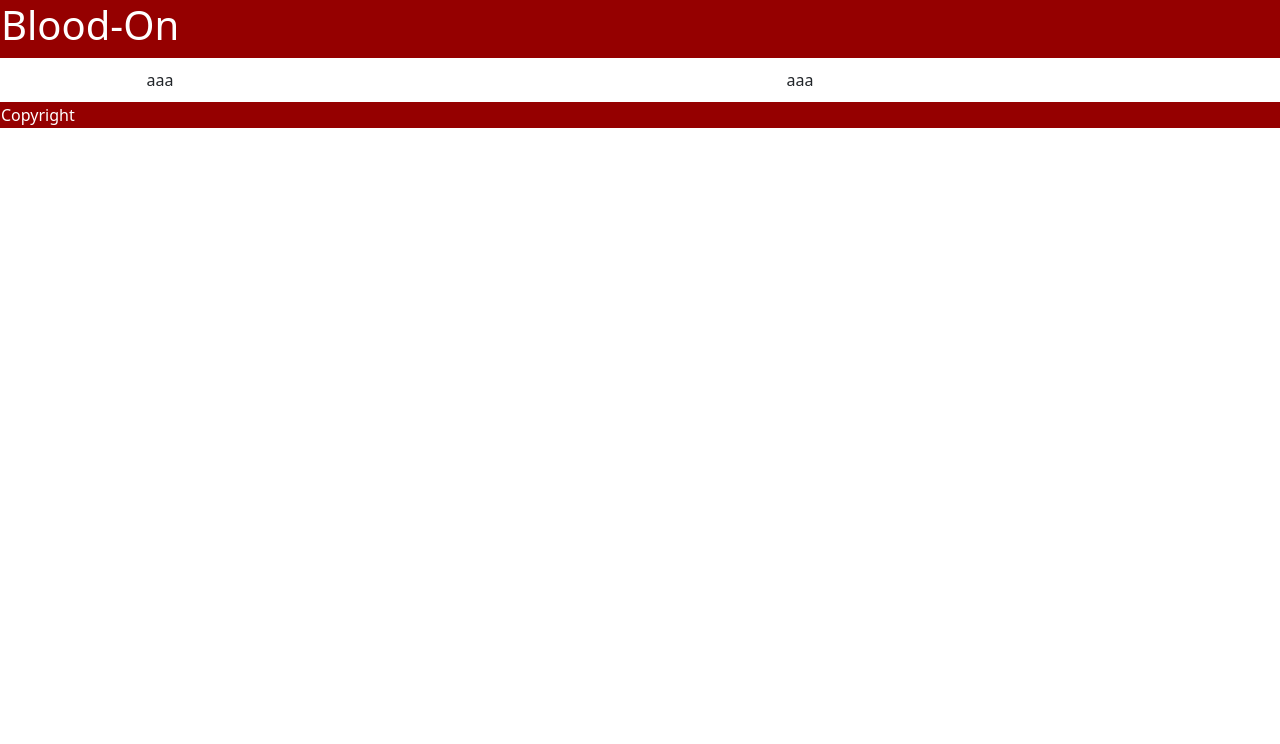
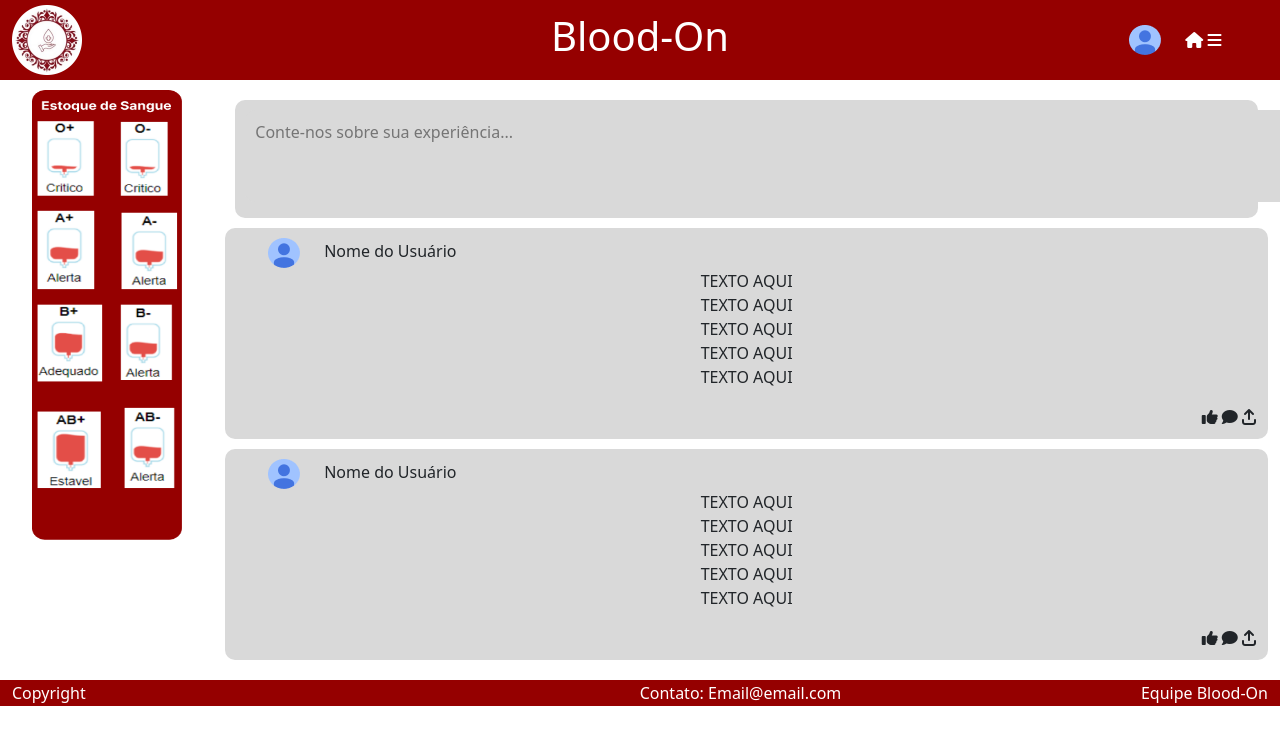
Before and after one commit to TfueBr34/pco-si-2024-1-tiaw-blood-on, a plain HTML site: page codigo/Mural.html in a window 1280 px wide. Drawn offline with nearby package versions, Linux system fonts and the light colour scheme.

Commit message:
Restante dos arquivos placeholders

```diff
--- a/codigo/Assets/styles.css
+++ b/codigo/Assets/styles.css
@@ -1,3 +1,4 @@
+/*Declarações Gerais*/
 body{
     margin: 0px;
     padding: 0px;
@@ -5,16 +6,31 @@ body{
     font-weight:bold;
 }
 
+/*CSS Header*/
 header{
     background-color: rgb(149, 0, 0);
     color: white;
-    padding: 1px;
+    padding: 5px;
 }
 
+/*CSS Main*/
 main{
     margin: 10px;
 }
 
+.topico, .post_field, textarea{
+    border: none;
+    border-radius: 10px;
+    background-color: rgb(217, 217, 217);
+    margin: 10px;
+    padding: 10px;
+}
+
+#post_topic{
+    resize: none;
+}
+
+/*CSS Footer*/
 footer{
     background-color: rgb(149, 0, 0);
     color: white;
--- a/codigo/Mural.html
+++ b/codigo/Mural.html
@@ -5,26 +5,124 @@
     <meta name="viewport" content="width=device-width, initial-scale=1.0">
     <link rel="stylesheet" href="Assets/styles.css">
     <link href="https://cdn.jsdelivr.net/npm/bootstrap@5.3.3/dist/css/bootstrap.min.css" rel="stylesheet" integrity="sha384-QWTKZyjpPEjISv5WaRU9OFeRpok6YctnYmDr5pNlyT2bRjXh0JMhjY6hW+ALEwIH" crossorigin="anonymous">
+    <script src="https://kit.fontawesome.com/7c6578f770.js" crossorigin="anonymous"></script>
     <title>Blood-On</title>
 </head>
 <body>
     <script src="https://cdn.jsdelivr.net/npm/bootstrap@5.3.3/dist/js/bootstrap.bundle.min.js" integrity="sha384-YvpcrYf0tY3lHB60NNkmXc5s9fDVZLESaAA55NDzOxhy9GkcIdslK1eN7N6jIeHz" crossorigin="anonymous"></script>
-    <header>
-        <h1>Blood-On</h1>
+    <header class="container-fluid">
+        <div class="row align-items-center">
+            <div class="col-2">
+                <img src="Assets/logo.png" width="37%" height="68%" alt="Logo">
+            </div>
+            <div class="col-8 text-center">
+                <h1>Blood-On</h1>
+            </div>
+            <div class="col-1 text-end">
+                <img src="Assets/foto_perfil.png" alt="foto de perfil">
+            </div>
+            <div class="col-1">
+                <i class="fa-solid fa-house"></i>
+                <i class="fa-solid fa-bars"></i>
+            </div>
+        </div>
     </header>
     <main class="container-fluid">
         <div class="row">
-            <div class="col-3 text-center">
-                aaa
+            <div class="col-2 text-center">
+                <img src="Assets/menu-medidor.png" alt="Medidor de Sangue" width="150px" height="450px">
             </div>
-            <div class="col-9 text-center">
-                aaa
+            <div class="col-10 text-center">
+
+                <div class="post_field text-start">
+                    <form action="submit">
+                        <textarea rows="3" cols="110" type="text" id="post_topic" name="topico" placeholder="Conte-nos sobre sua experiência..."></textarea>
+                        <button type="submit" class="d-none">Postar</button>
+                    </form>
+                </div>
+
+                <div class="topico container">
+                    <div class="row">
+                        <div class="col-1 text-end">
+                            <img src="Assets/foto_perfil.png" alt="foto de perfil">
+                        </div>
+                        <div class="col-11 mt-1 text-start">
+                            <h6>Nome do Usuário</h6>
+                        </div>
+                    </div>
+                    <div class="row">
+                        <div class="col-12 text-center">
+                            <p>
+                                TEXTO AQUI
+                                <br>
+                                TEXTO AQUI
+                                <br>
+                                TEXTO AQUI
+                                <br>
+                                TEXTO AQUI
+                                <br>
+                                TEXTO AQUI
+                            </p>
+                        </div>
+                    </div>
+                    <div class="row">
+                        <div class="col-12 text-end">
+                            <i class="fa-solid fa-thumbs-up"></i>
+                            <i class="fa-solid fa-comment"></i>
+                            <i class="fa-solid fa-arrow-up-from-bracket"></i>
+                        </div>
+                    </div>
+                </div>
+
+                <div class="topico container">
+                    <div class="row">
+                        <div class="col-1 text-end">
+                            <img src="Assets/foto_perfil.png" alt="foto de perfil">
+                        </div>
+                        <div class="col-11 mt-1 text-start">
+                            <h6>Nome do Usuário</h6>
+                        </div>
+                    </div>
+                    <div class="row">
+                        <div class="col-12 text-center">
+                            <p>
+                                TEXTO AQUI
+                                <br>
+                                TEXTO AQUI
+                                <br>
+                                TEXTO AQUI
+                                <br>
+                                TEXTO AQUI
+                                <br>
+                                TEXTO AQUI
+                            </p>
+                        </div>
+                    </div>
+                    <div class="row">
+                        <div class="col-12 text-end">
+                            <i class="fa-solid fa-thumbs-up"></i>
+                            <i class="fa-solid fa-comment"></i>
+                            <i class="fa-solid fa-arrow-up-from-bracket"></i>
+                        </div>
+                    </div>
+                </div>
+
             </div>
         </div>
 
     </main>
-    <footer>
-        Copyright
+    <footer class="container-fluid">
+        <div class="row">
+            <div class="col-5">
+                Copyright
+            </div>
+            <div class="col-3 text-end">
+                Contato: Email@email.com
+            </div>
+            <div class="col-4 text-end">
+                Equipe Blood-On
+            </div>
+        </div>
     </footer>
 </body>
 </html>
```
